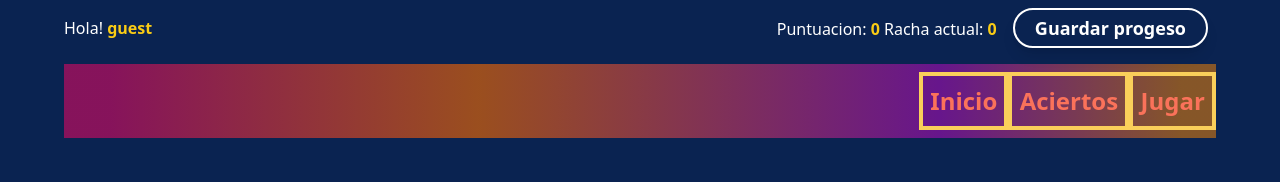
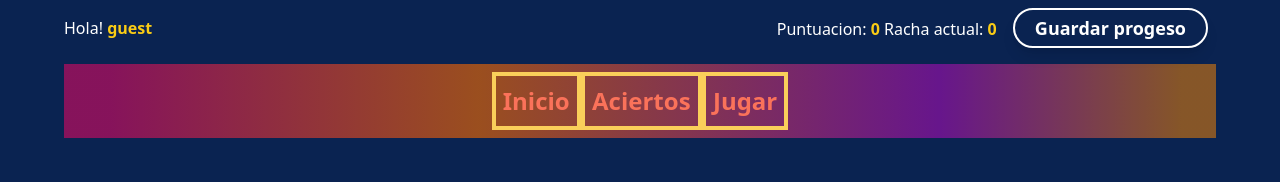
Before and after one commit to gab617/r-f-traducciones, a React (Vite) app: page /categorias in a window 1280 px wide. Shown: the top 182 px of the page. Built offline with nearby package versions, Linux system fonts and the light colour scheme; no server answers.

Commit message:
works view

```diff
--- a/src/pages/Categorias/Categorias.jsx
+++ b/src/pages/Categorias/Categorias.jsx
@@ -10,7 +10,7 @@ export default function Categorias({ keywords, handleClickElemList }) {
   const { loading } = useContext(Context)
   return (
     <>
-      <div className='categorias sm:py-2 flex mb-10 justify-center sm:justify-end' id='headerCategorias'>
+      <div className='categorias sm:py-2 flex mb-10 justify-center sm:justify-center' id='headerCategorias'>
         {/*         <button
           onClick={reloadApp}
         >Reload</button> */}
@@ -29,7 +29,7 @@ export default function Categorias({ keywords, handleClickElemList }) {
       <h1
         className='mb-5 text-3xl text-white'
       >Listado de categorias: </h1>
-      <ul className='text-center sm:flex'
+      <ul className='text-center  sm:grid sm:grid-cols-2 xl:grid-cols-3'
       >
         {loading &&
           <>
@@ -43,7 +43,7 @@ export default function Categorias({ keywords, handleClickElemList }) {
               <li
                 className={`
 
-                  sm:px-4 mb-1 sm:mb-0 sm:py-4
+                  sm:px-4 mb-1 sm:mb-0
                 bg-gray-200
 
                   ${objetoKey.terminado ? 'categoriaRealizada' : 'li-categorias'}`}
@@ -51,7 +51,7 @@ export default function Categorias({ keywords, handleClickElemList }) {
                 key={k}
               >
                 <Link
-                  className='sm:p-6'
+                  className='sm:p-6 w-full flex justify-center'
                   to={'/seleccion'}
                   onClick={() => handleClickElemList(k)}
 
```
